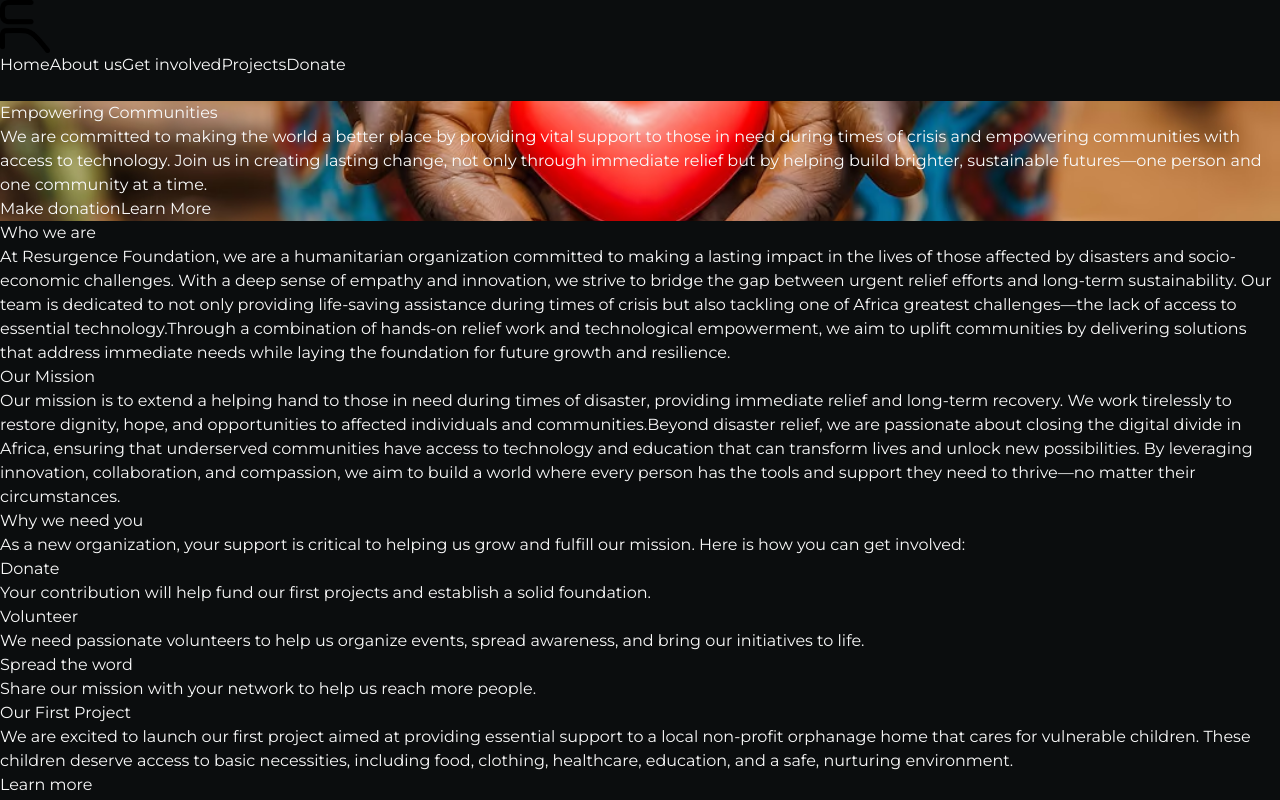
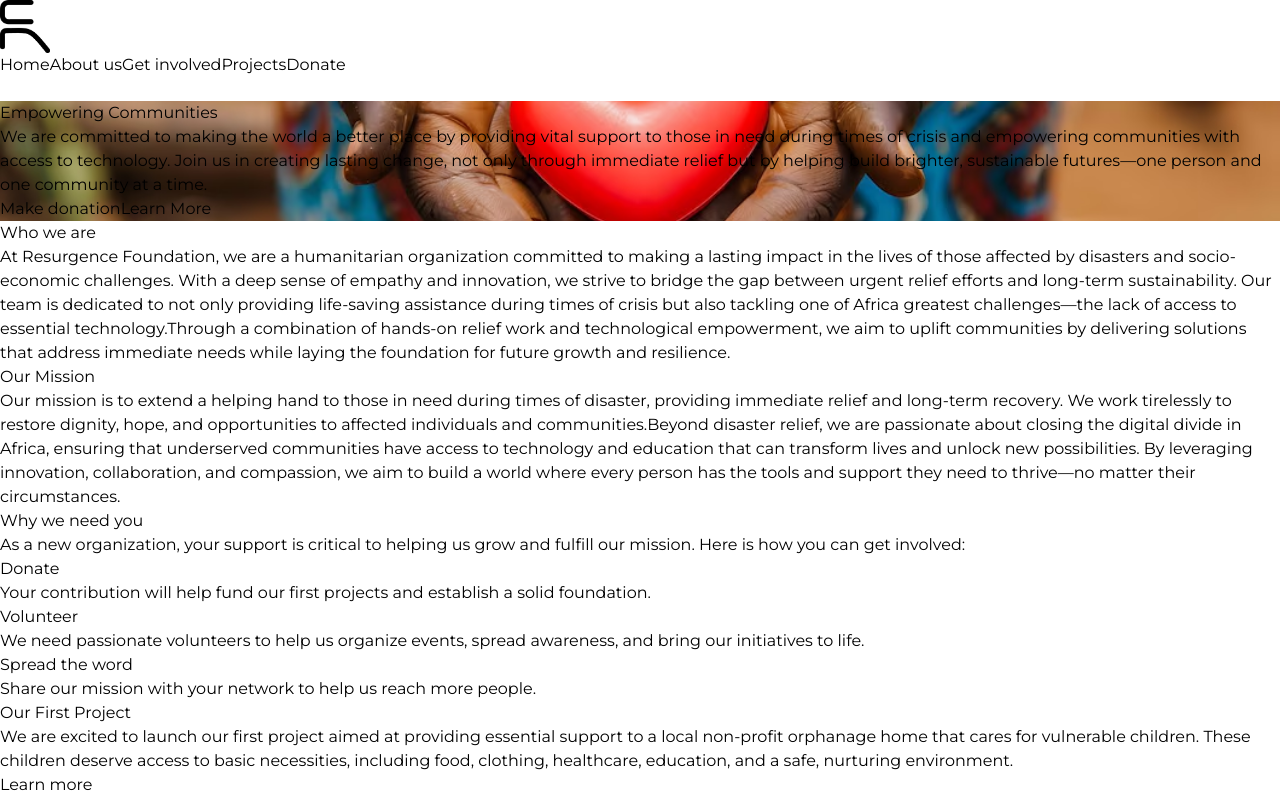
Before and after one commit to gamertechsdefi/resurgence-foundation, a Next.js app: page / in a window 1280 px wide. Built offline with nearby package versions, Linux system fonts and the light colour scheme.

Commit message:
Update globals.css

```diff
--- a/src/app/globals.css
+++ b/src/app/globals.css
@@ -1,18 +1,6 @@
 @tailwind base;
 @tailwind components;
 @tailwind utilities;
-
-:root {
-  --background: #0B0D0E;
-  --foreground: #f9f9f9;
-}
-
-
-body {
-  color: var(--foreground);
-  background: var(--background);
-  font-family: Arial, Helvetica, sans-serif;
-}
 
 @font-face {
   font-family: "Montserrat";
```
